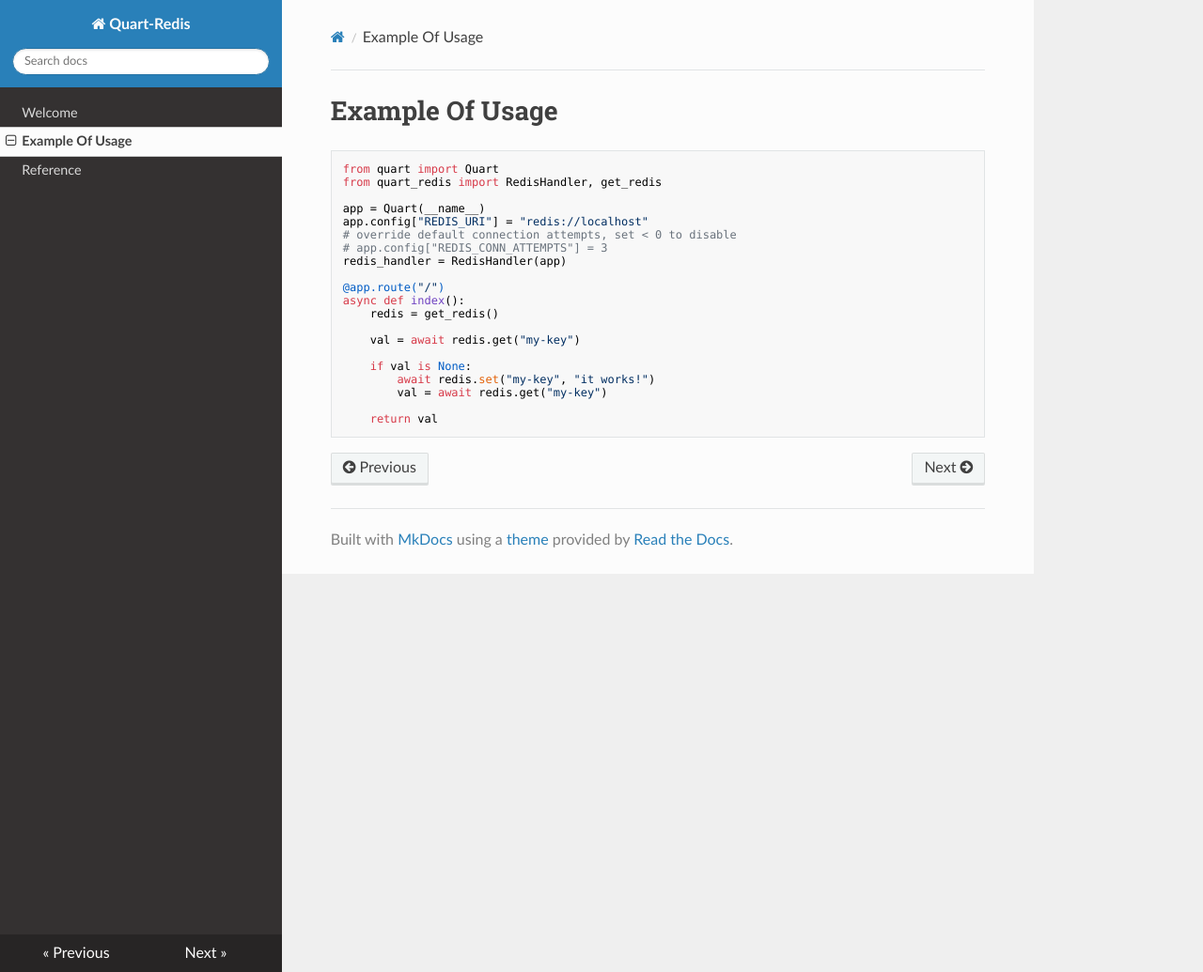
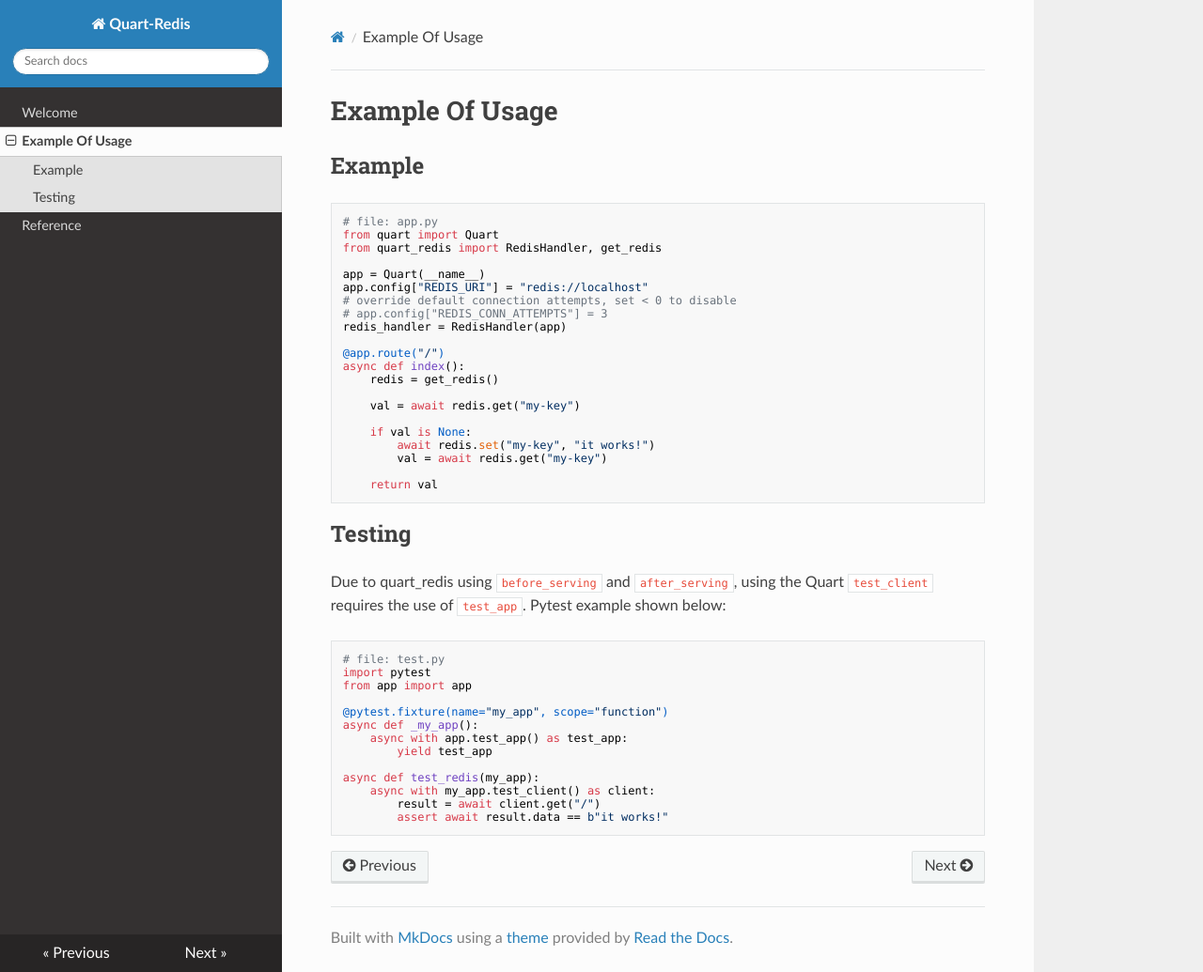
Before and after one commit to enchant97/quart-redis, an MkDocs documentation site: the page built from docs/example.md, in a window 1280 px wide and 1035 px high. Shown: the whole window at 94% size. Built offline with MkDocs 1.6.1, drawn with Linux system fonts in a browser that asks for light colours; nearby versions of some CDN libraries.

Commit message:
add testing note to docs

````diff
--- a/docs/example.md
+++ b/docs/example.md
@@ -1,6 +1,8 @@
 # Example Of Usage
+## Example
 
 ```python
+# file: app.py
 from quart import Quart
 from quart_redis import RedisHandler, get_redis
 
@@ -22,3 +24,22 @@
 
     return val
 ```
+
+## Testing
+Due to quart_redis using `before_serving` and `after_serving`, using the Quart `test_client` requires the use of `test_app`. Pytest example shown below:
+
+```python
+# file: test.py
+import pytest
+from app import app
+
+@pytest.fixture(name="my_app", scope="function")
+async def _my_app():
+    async with app.test_app() as test_app:
+        yield test_app
+
+async def test_redis(my_app):
+    async with my_app.test_client() as client:
+        result = await client.get("/")
+        assert await result.data == b"it works!"
+```
````
Also changed, not shown: README.md (+5 -7 lines).
